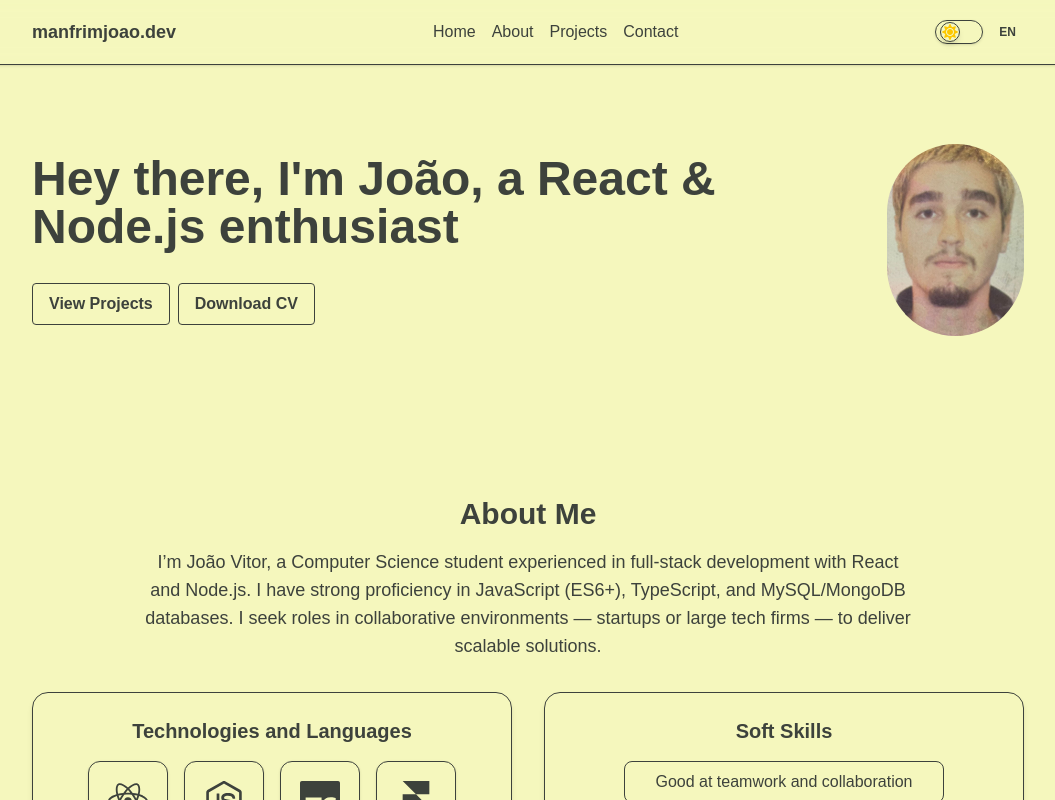
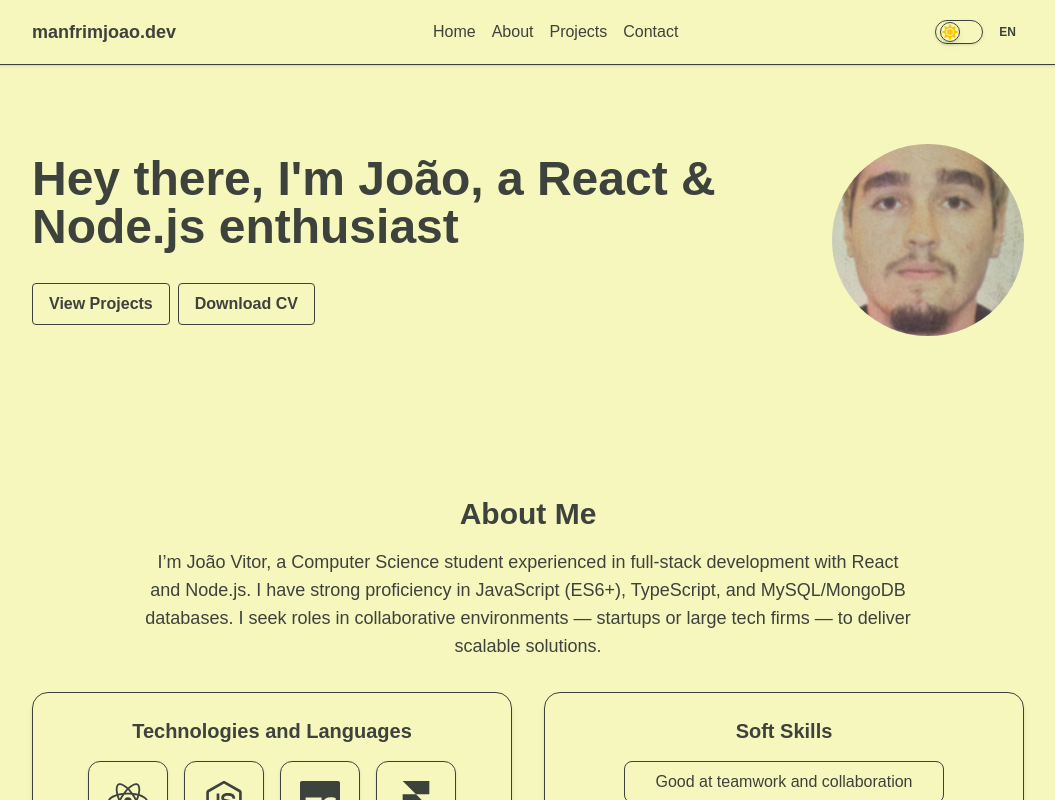
Before and after one commit to manfrimjoao/portfolio, a Next.js app in the folder my-app/: page / in a window 1280 px wide. Shown: the top 800 px of the page, without its empty margins (112-1167 px from the left). Built offline with nearby package versions, Linux system fonts and the light colour scheme.

Commit message:
Fix profile photo distortion during typing

```diff
--- a/my-app/src/app/page.tsx
+++ b/my-app/src/app/page.tsx
@@ -155,6 +155,7 @@
           initial={{ opacity: 0, y: 30 }}
           animate={{ opacity: 1, y: 0 }}
           transition={{ delay: 1, duration: 0.8 }}
+          className="flex-shrink-0"
         >
           <Image
             src="/profile.jpg"
```
